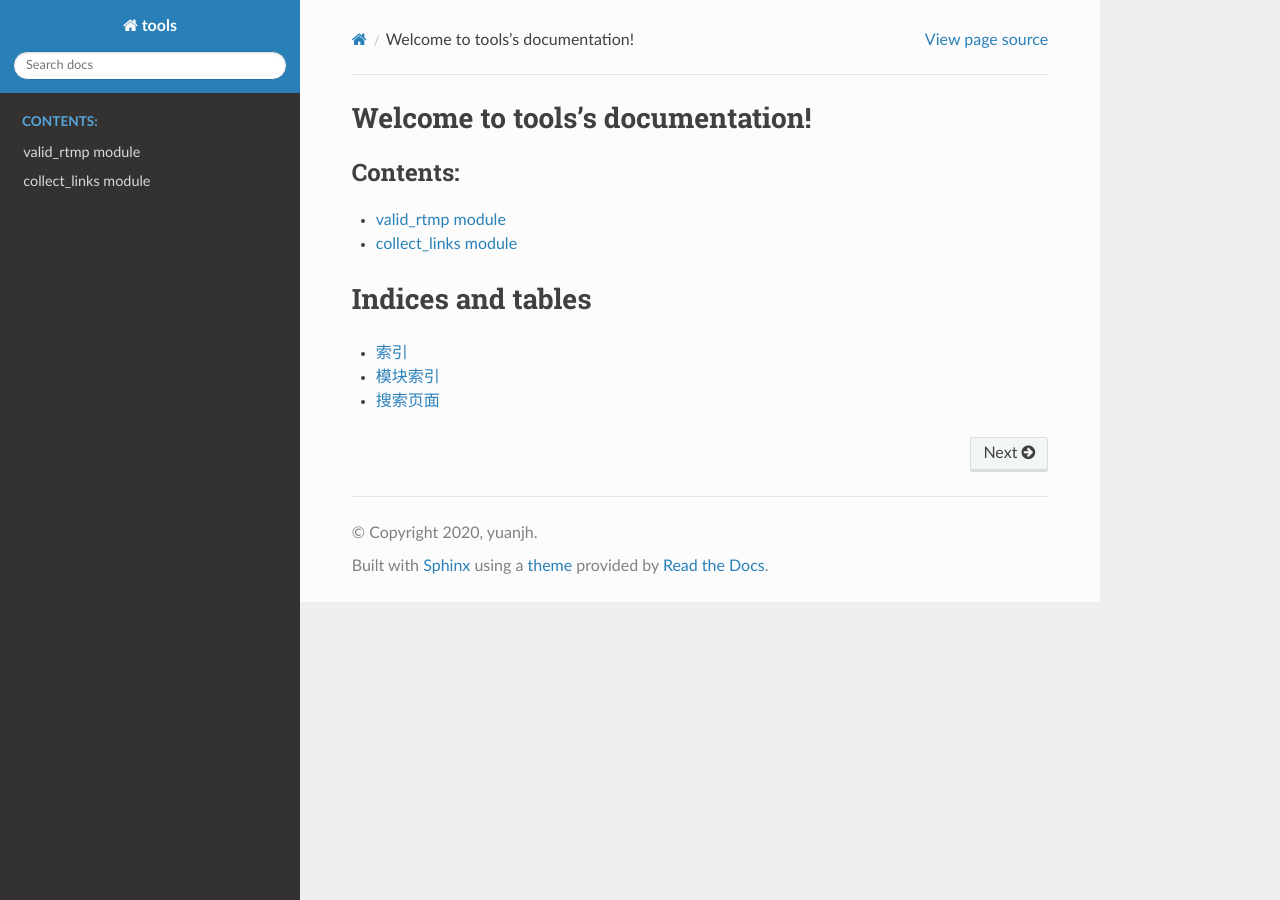
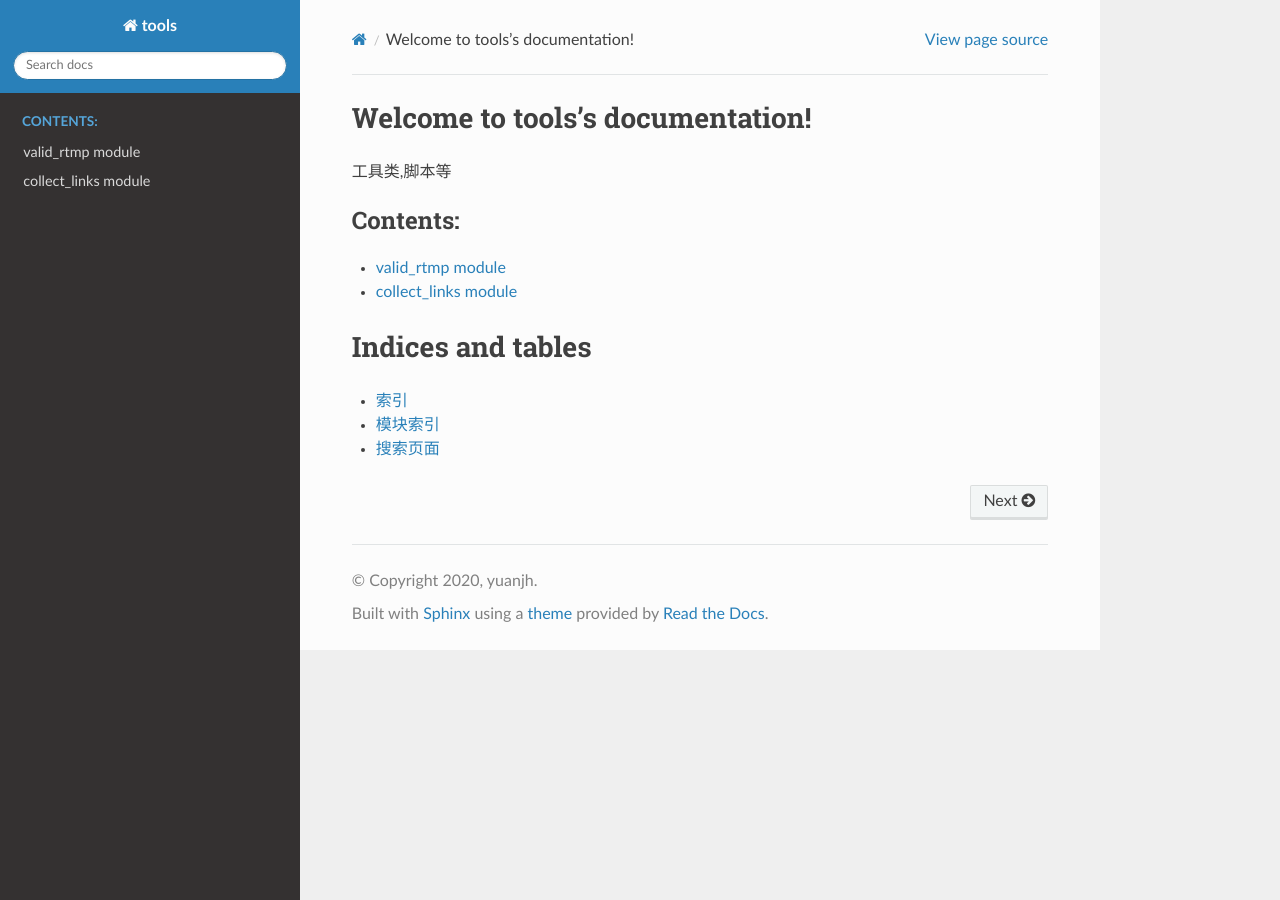
Before and after one commit to yuanjh6/tools, a Sphinx documentation site: the page built from docs/source/index.rst, in a window 1280 px wide. Built offline with Sphinx 7.4.7 and the Read the Docs theme 2.0.0, drawn with Linux system fonts in a browser that asks for light colours.

```diff
--- a/docs/source/index.rst
+++ b/docs/source/index.rst
@@ -5,6 +5,8 @@
 
 Welcome to tools's documentation!
 =================================
+工具类,脚本等
+
 
 .. toctree::
    :maxdepth: 2
```
Also changed, not shown: README.md (+2 -0 lines).
